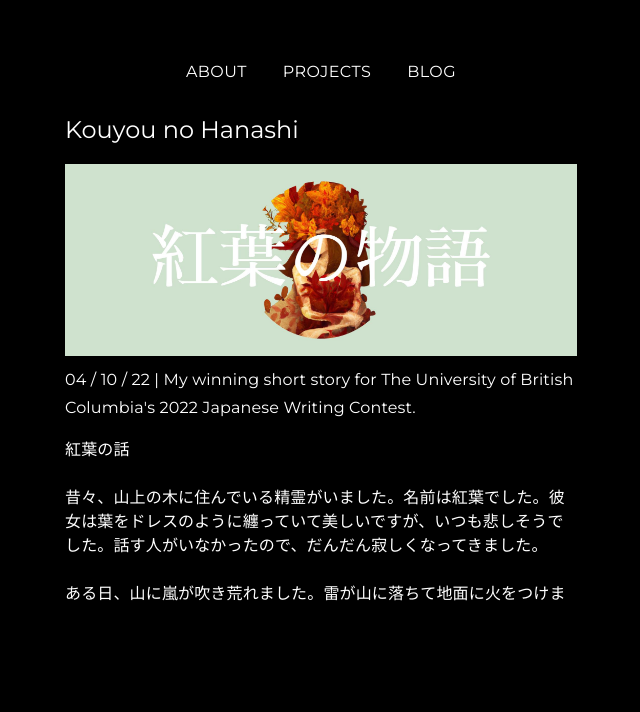
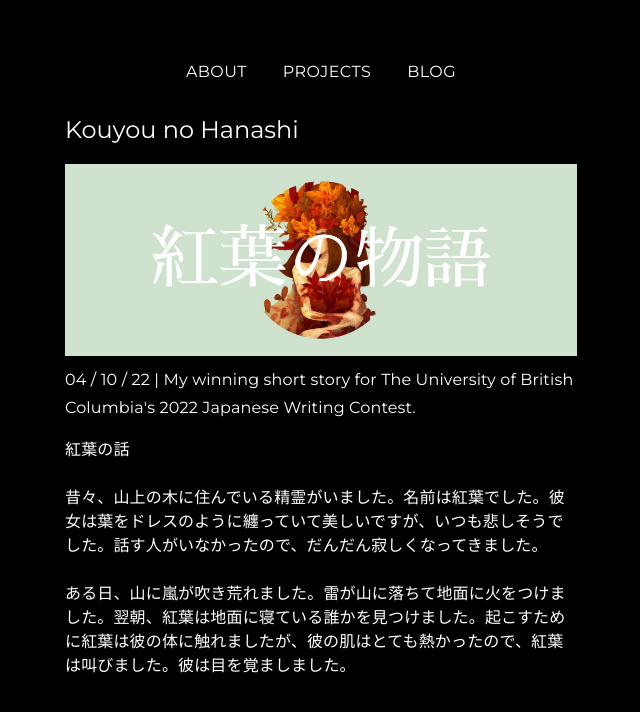
Before and after one commit to cinarteker/portfolio, a React (Create React App) app in the folder client/: page /blog in a window 1280 px wide. Shown: the top 712 px of the page, without its empty margins (319-959 px from the left). Built offline with nearby package versions, Linux system fonts and the light colour scheme.

Commit message:
style: tweak blog container height again

```diff
--- a/client/src/pages/Blog.jsx
+++ b/client/src/pages/Blog.jsx
@@ -50,12 +50,12 @@ const ContainerStyle = {
     display: 'flex',
     flexDirection: 'column',
     overflowY: 'auto',
-    maxHeight: '1000px',
+    maxHeight: '2000px',
     gap: '20px',
     '@media (max-width: 600px)': {
     },
     '@media (max-height: 1000px)': {
-        maxHeight: '500px',
+        maxHeight: '600px',
     },
 };
 
```
